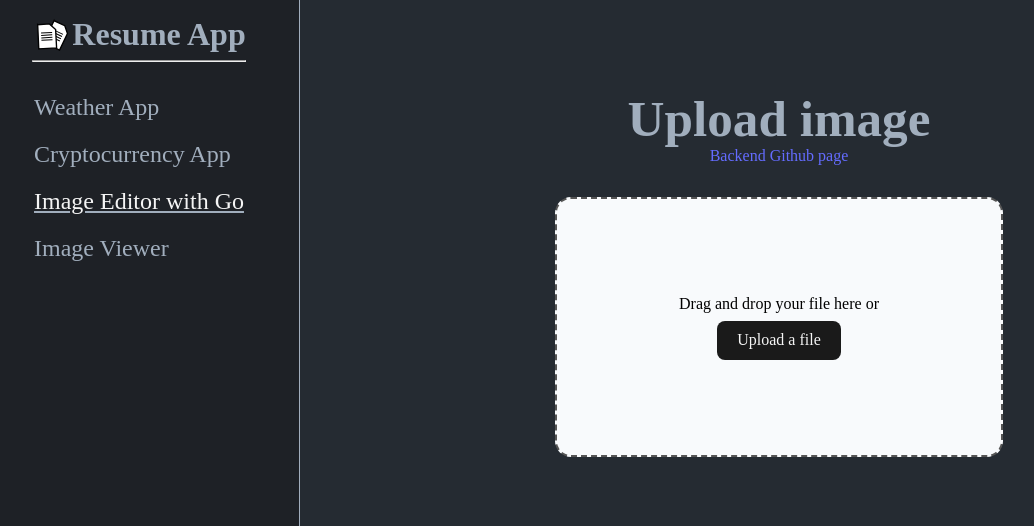
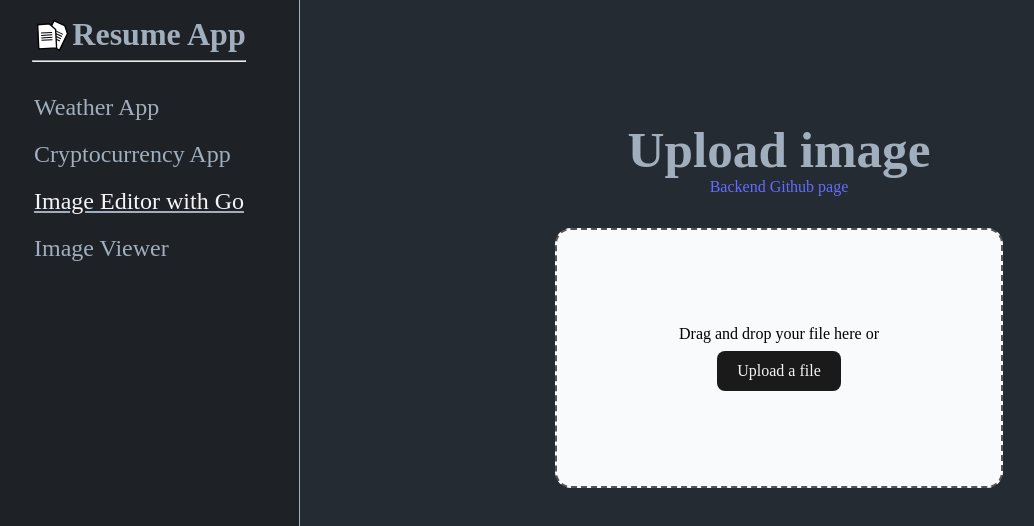
Before and after one commit to JagWoyat/resume-app, a React (Vite) app: page /image-editor in a window 1280 px wide. Shown: the top 526 px of the page, without its empty margins (21-1055 px from the left). Built offline with nearby package versions, Linux system fonts and the light colour scheme.

Commit message:
styling improvements

```diff
--- a/src/components/ImageEditor/ImageEditor.jsx
+++ b/src/components/ImageEditor/ImageEditor.jsx
@@ -7,10 +7,10 @@ function App() {
 
   return (
     <>
-      <div className={styles.Wrapper}>
+      <main className={styles.Wrapper}>
         <ImageUploader title="Upload image" request={setRequestState} />
         {requestState === "loading" && <h3>Loading...</h3>}
-      </div>
+      </main>
     </>
   );
 }
--- a/src/components/ImageEditor/ImageEditor.module.css
+++ b/src/components/ImageEditor/ImageEditor.module.css
@@ -1,11 +1,12 @@
 .Wrapper {
   max-width: 1280px;
-  min-height: 400px;
+  min-height: 100vh - var(--navbar-height);
   margin: 0 auto;
   padding: 2rem;
   text-align: center;
   margin-bottom: 3rem;
 }
+
 
 .Wrapper a {
   font-weight: 500;
@@ -36,8 +37,8 @@ Link {
 }
 
 .Wrapper img {
-  max-width: 800px;
-  max-height: 600px;
+  max-width: 100%;
+  max-height: 500px;
 }
 
 .Wrapper button {
--- a/src/components/ImageEditor/ImageUploader.jsx
+++ b/src/components/ImageEditor/ImageUploader.jsx
@@ -123,7 +123,7 @@ export default function ImageUploader({ title, request }) {
   };
 
   return (
-    <div className={styles.UploaderWrapper}>
+    <section className={styles.UploaderWrapper}>
       <div>
         <h1>{title}</h1>
         <a
@@ -234,7 +234,8 @@ export default function ImageUploader({ title, request }) {
           )}
         </form>
       )}
-    </div>
+    </section>
+
     // <div>
     //   <h1>{title}</h1>
     //   <form onSubmit={handleSubmit}>
--- a/src/components/ImageEditor/ImageUploader.module.css
+++ b/src/components/ImageEditor/ImageUploader.module.css
@@ -4,11 +4,12 @@
   align-items: center;
   justify-content: center;
   gap: 2rem;
-  min-height: 60vh;
+  margin-top: 10%;
+  max-width: 100%;
 }
 
 .Form {
-  height: 16rem;
+  min-height: 16rem;
   width: 28rem;
   max-width: 100%;
   text-align: center;
@@ -17,7 +18,7 @@
 }
 
 .Label {
-  height: 100%;
+  height: 16rem;
   display: flex;
   align-items: center;
   justify-content: center;
```
